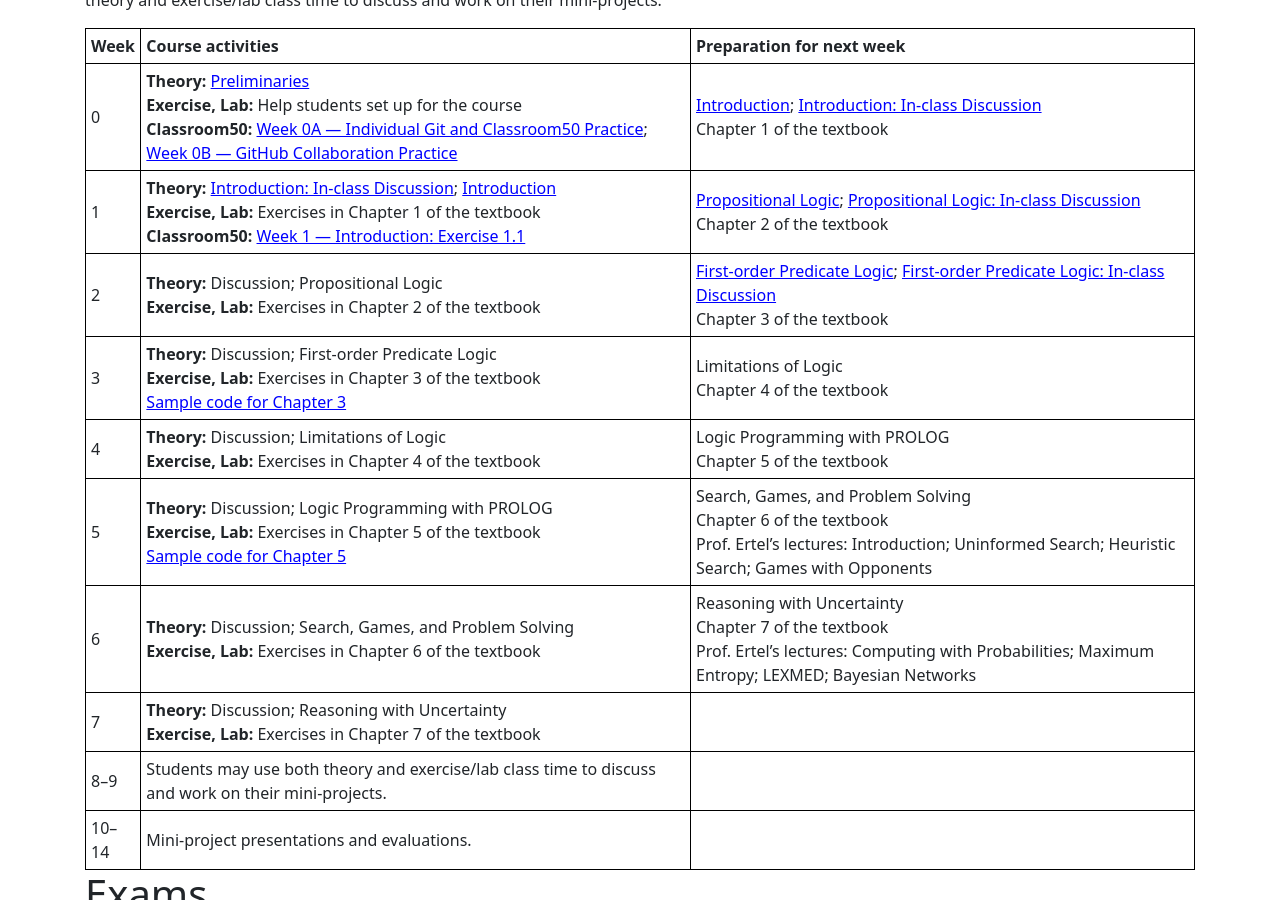
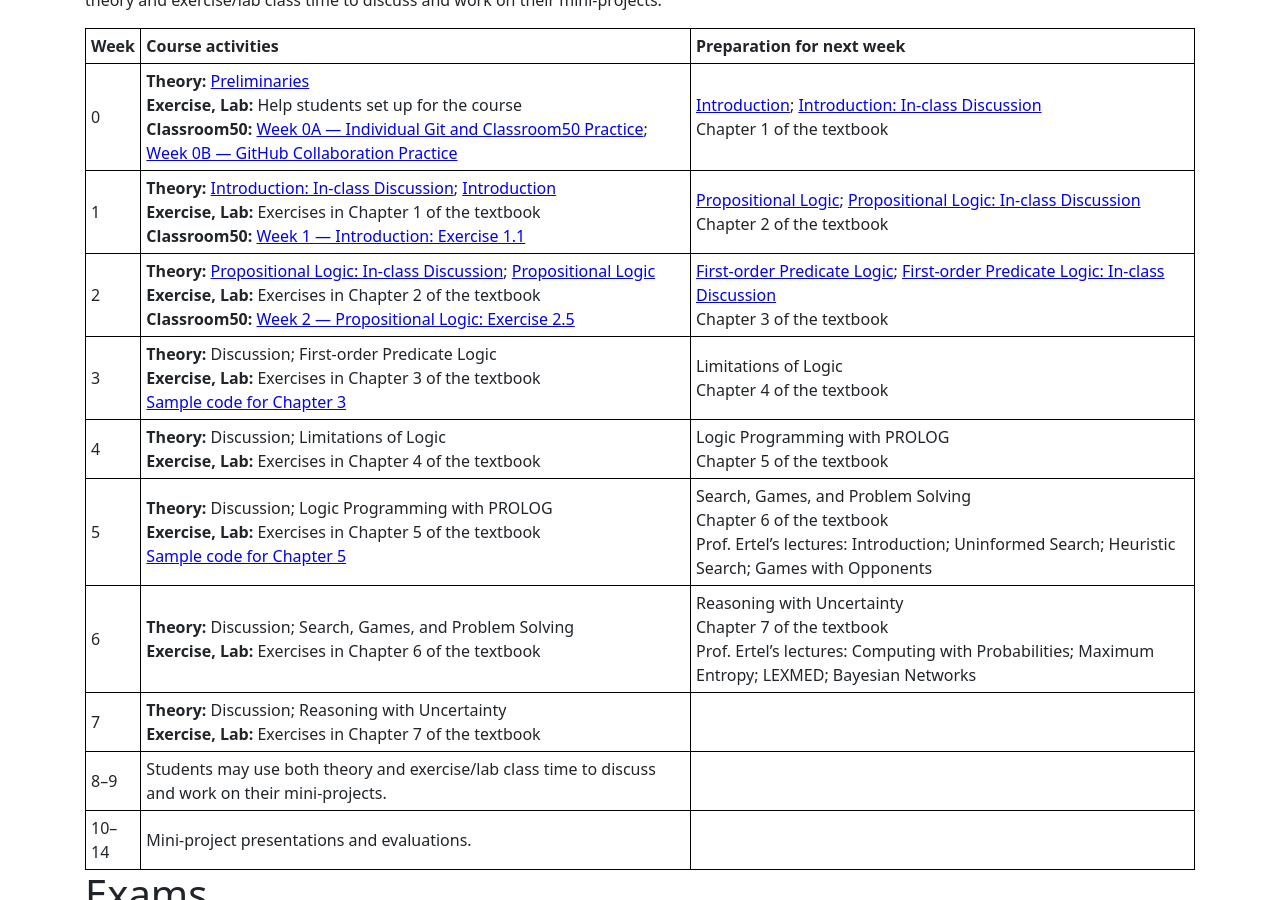
Before and after one commit to hoanganhduc/hoanganhduc.github.io, a Jekyll site: the page built from teaching/VNU-HUS/2026/winter/MAT1206E/index.md, in a window 1280 px wide and 900 px high, scrolled down 2231 px. Built offline with Jekyll 4.4.1, drawn with Linux system fonts in a browser that asks for light colours; nearby versions of some CDN libraries; a style sheet for code colours, icons or effects is not loaded.

Commit message:
Link Week 2 materials and assignment

```diff
--- a/teaching/VNU-HUS/2026/winter/MAT1206E/index.md
+++ b/teaching/VNU-HUS/2026/winter/MAT1206E/index.md
@@ -83,7 +83,7 @@ This is the website for the course "Introduction to Artificial Intelligence (VNU
 |:---------|:----------------------|:------------------------------|
 | 0 | **Theory:** [Preliminaries]({{ page.url }}/Preliminaries.pdf)<br>**Exercise, Lab:** Help students set up for the course<br>**Classroom50:** [Week 0A — Individual Git and Classroom50 Practice](https://classroom50.org/VNU-HUS/vnu-hus-mat1206e-winter-2026/assignments/w00-individual-onboarding/accept); [Week 0B — GitHub Collaboration Practice](https://classroom50.org/VNU-HUS/vnu-hus-mat1206e-winter-2026/assignments/w00-group-collaboration/accept) | [Introduction]({{ page.url }}/Introduction.pdf); [Introduction: In-class Discussion]({{ page.url }}/Discussion/Introduction.pdf)<br>Chapter 1 of the textbook |
 | 1 | **Theory:** [Introduction: In-class Discussion]({{ page.url }}/Discussion/Introduction.pdf); [Introduction]({{ page.url }}/Introduction.pdf)<br>**Exercise, Lab:** Exercises in Chapter 1 of the textbook<br>**Classroom50:** [Week 1 — Introduction: Exercise 1.1](https://classroom50.org/VNU-HUS/vnu-hus-mat1206e-winter-2026/assignments/ch01-introduction/accept) | [Propositional Logic]({{ page.url }}/Propositional_Logic.pdf); [Propositional Logic: In-class Discussion]({{ page.url }}/Discussion/Propositional_Logic.pdf)<br>Chapter 2 of the textbook |
-| 2 | **Theory:** Discussion; Propositional Logic<br>**Exercise, Lab:** Exercises in Chapter 2 of the textbook{% comment %}<br>**Classroom50:** [Week 2 — Propositional Logic: Exercise 2.5](https://classroom50.org/VNU-HUS/vnu-hus-mat1206e-winter-2026/assignments/ch02-propositional-logic/accept){% endcomment %} | [First-order Predicate Logic]({{ page.url }}/First-order_Predicate_Logic.pdf); [First-order Predicate Logic: In-class Discussion]({{ page.url }}/Discussion/First-order_Predicate_Logic.pdf)<br>Chapter 3 of the textbook |
+| 2 | **Theory:** [Propositional Logic: In-class Discussion]({{ page.url }}/Discussion/Propositional_Logic.pdf); [Propositional Logic]({{ page.url }}/Propositional_Logic.pdf)<br>**Exercise, Lab:** Exercises in Chapter 2 of the textbook<br>**Classroom50:** [Week 2 — Propositional Logic: Exercise 2.5](https://classroom50.org/VNU-HUS/vnu-hus-mat1206e-winter-2026/assignments/ch02-propositional-logic/accept) | [First-order Predicate Logic]({{ page.url }}/First-order_Predicate_Logic.pdf); [First-order Predicate Logic: In-class Discussion]({{ page.url }}/Discussion/First-order_Predicate_Logic.pdf)<br>Chapter 3 of the textbook |
 | 3 | **Theory:** Discussion; First-order Predicate Logic<br>**Exercise, Lab:** Exercises in Chapter 3 of the textbook<br>[Sample code for Chapter 3]({% link teaching/VNU-HUS/2026/winter/MAT1206E/samplecode.md %}#chapter-3-first-order-predicate-logic){% comment %}<br>**Classroom50:** [Week 3 — First-Order Predicate Logic: Exercise 3.9](https://classroom50.org/VNU-HUS/vnu-hus-mat1206e-winter-2026/assignments/ch03-first-order-logic/accept){% endcomment %} | Limitations of Logic<br>Chapter 4 of the textbook |
 | 4 | **Theory:** Discussion; Limitations of Logic<br>**Exercise, Lab:** Exercises in Chapter 4 of the textbook{% comment %}<br>**Classroom50:** [Week 4 — Limitations of Logic: corrected Exercise 4.3](https://classroom50.org/VNU-HUS/vnu-hus-mat1206e-winter-2026/assignments/ch04-limitations-of-logic/accept){% endcomment %} | Logic Programming with PROLOG<br>Chapter 5 of the textbook |
 | 5 | **Theory:** Discussion; Logic Programming with PROLOG<br>**Exercise, Lab:** Exercises in Chapter 5 of the textbook<br>[Sample code for Chapter 5]({% link teaching/VNU-HUS/2026/winter/MAT1206E/samplecode.md %}#chapter-5-logic-programming-with-prolog){% comment %}<br>**Classroom50:** [Week 5 — Logic Programming with PROLOG: Exercises 5.2, 5.3, 5.5, 5.8](https://classroom50.org/VNU-HUS/vnu-hus-mat1206e-winter-2026/assignments/ch05-prolog/accept){% endcomment %} | Search, Games, and Problem Solving<br>Chapter 6 of the textbook<br>Prof. Ertel's lectures: Introduction; Uninformed Search; Heuristic Search; Games with Opponents |
```
Also changed, not shown: teaching/VNU-HUS/2026/winter/MAT3508/index.md (+1 -1 lines).
